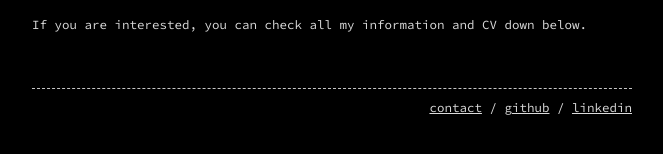
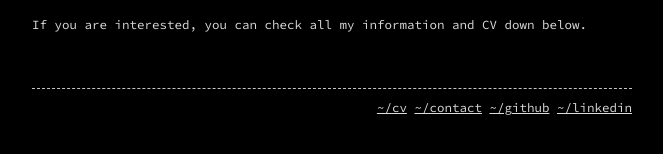
Before and after one commit to Deoxizn/deoxizn.github.io, a Jekyll site: the page built from index.md, in a window 1280 px wide. Shown: the part 641-795 px from the top of the page, without its empty margins (308-971 px from the left). Built offline with Jekyll 4.4.1, drawn with Linux system fonts in a browser that asks for light colours.

```diff
--- a/_config.yml
+++ b/_config.yml
@@ -8,7 +8,7 @@ header_pages:
 
 style: dark
 
-footer: '<a target="_blank" rel="noopener noreferrer" href="mailto:jpoliveira.mm@gmail.com">contact</a> / <a href="https://github.com/jotavare">github</a> / <a href="https://www.linkedin.com/in/jotavare/">linkedin</a>'
+footer: '<a href="https://github.com/jotavare/backup/blob/main/cv/cv_joao_oliveira.pdf">~/cv</a> <a target="_blank" rel="noopener noreferrer" href="mailto:jpoliveira.mm@gmail.com">~/contact</a> <a href="https://github.com/jotavare">~/github</a> <a href="https://www.linkedin.com/in/jotavare/">~/linkedin</a>'
 
 # Build settings
 markdown: kramdown
```
